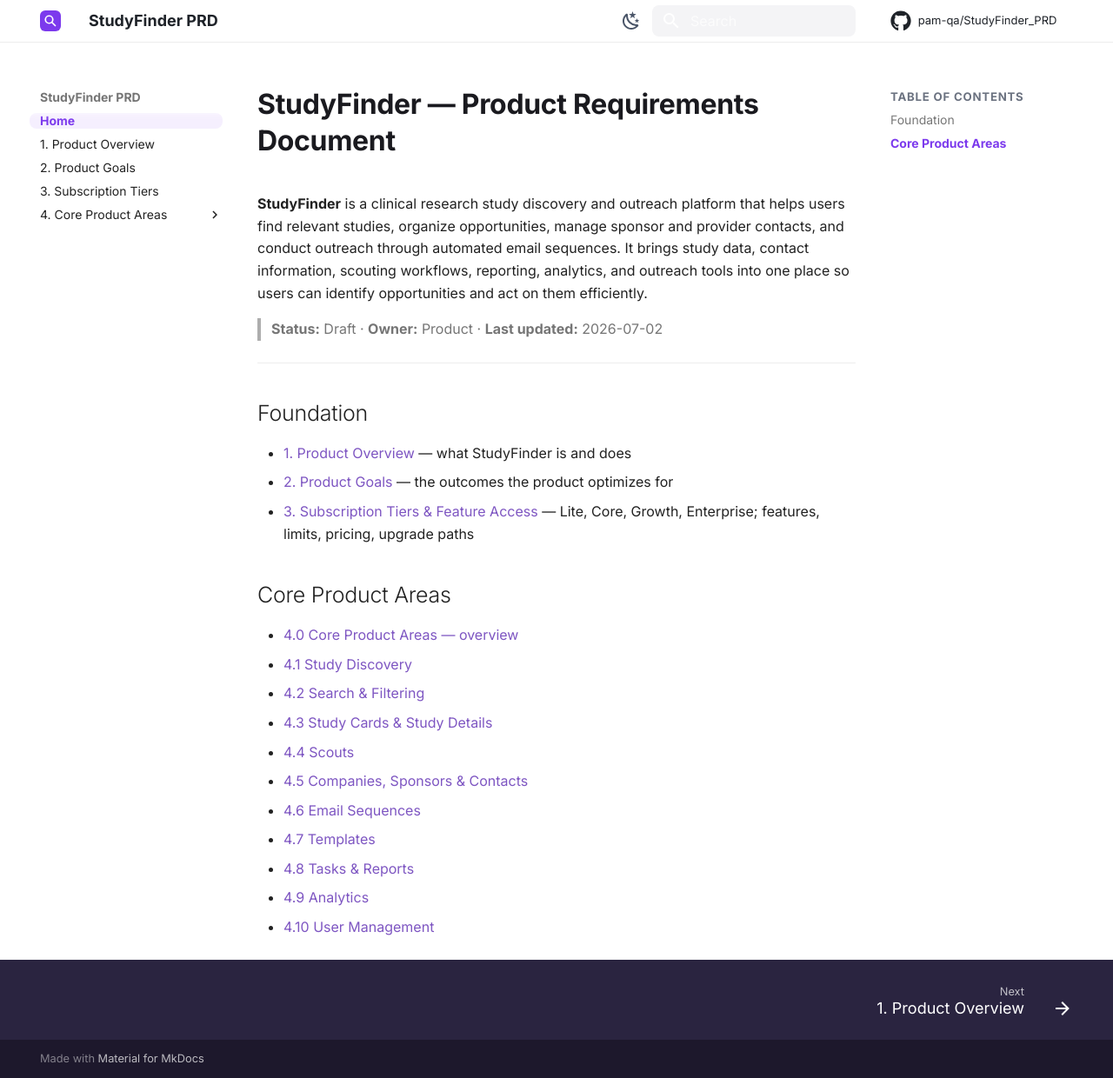
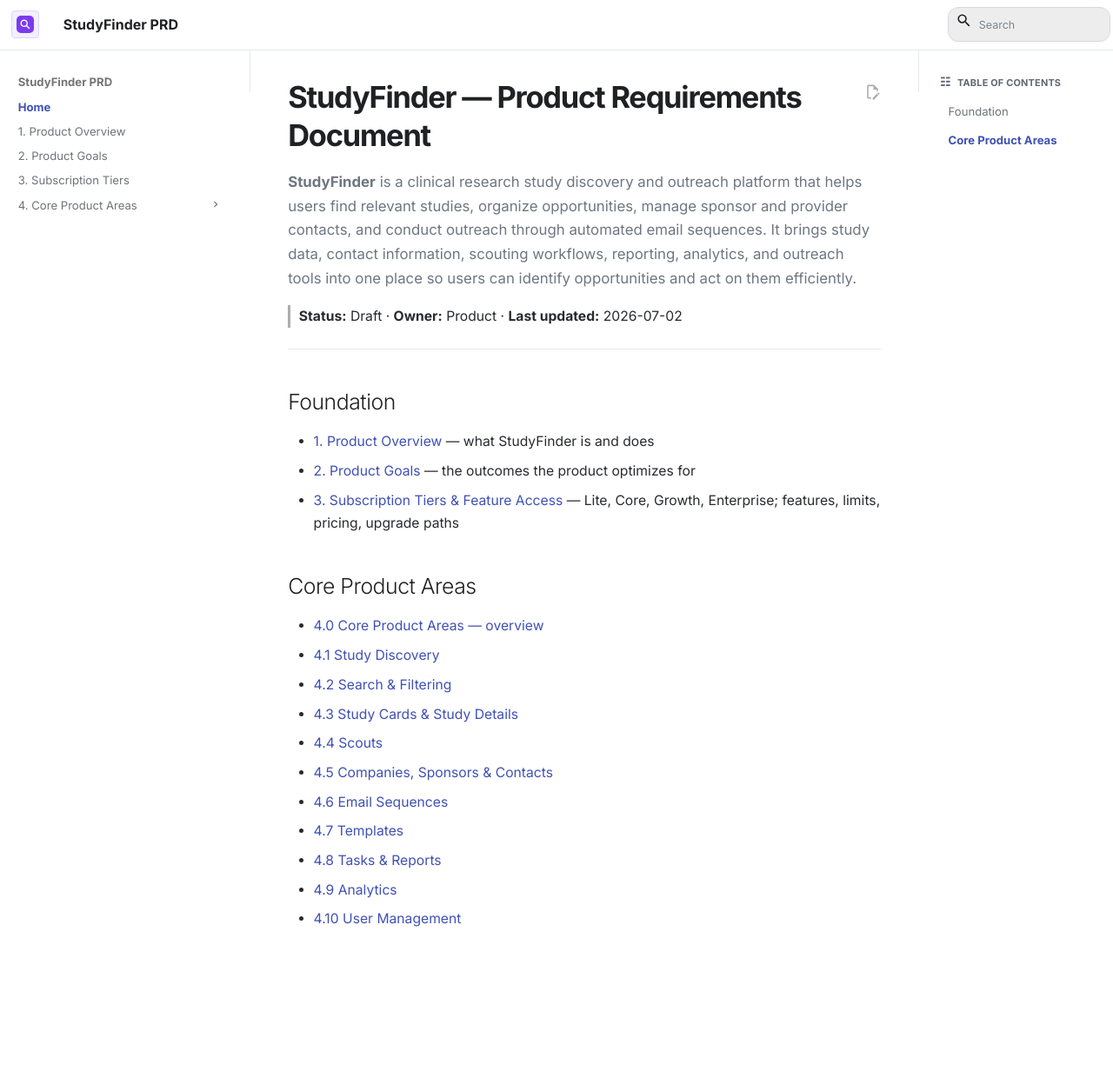
Before and after one commit to pam-qa/StudyFinder_PRD, an MkDocs documentation site: the page built from docs/index.md, in a window 1280 px wide and 1240 px high. Shown: the whole window at 87% size. Built offline with MkDocs 1.6.1 and Material for MkDocs 9.7.7, drawn with Linux system fonts in a browser that asks for light colours; comment, search, counter and statistics services are not loaded.

Commit message:
publish white GitBook-style docs theme

```diff
--- a/docs/stylesheets/extra.css
+++ b/docs/stylesheets/extra.css
@@ -1,135 +1,96 @@
-/* ============================================================
-   StudyFinder PRD — Quri violet theme over a GitBook-style layout
-   Paging/layout pattern: MkDocs Material (sidebar + on-this-page + pager)
-   Color theme: Quri violet
-   ============================================================ */
-
 :root {
-  /* Quri violet palette */
-  --sf-violet:        #7C3AED;
-  --sf-violet-dark:   #6D28D9;
-  --sf-violet-light:  #8B5CF6;
-  --sf-violet-100:    #EDE9FE;
-  --sf-violet-tint:   rgba(124, 58, 237, 0.08);
-
-  --md-primary-fg-color:        var(--sf-violet);
-  --md-primary-fg-color--light: var(--sf-violet-light);
-  --md-primary-fg-color--dark:  var(--sf-violet-dark);
-
-  --md-accent-fg-color:             var(--sf-violet);
-  --md-accent-fg-color--transparent: var(--sf-violet-tint);
-
-  --md-typeset-a-color: var(--sf-violet);
+  color-scheme: light;
+  --sf-accent: #7c3aed;
+  --sf-border: #e6e8ec;
+  --sf-muted: #6f7682;
+  --md-primary-fg-color: #fff;
+  --md-accent-fg-color: var(--sf-accent);
+  --md-typeset-a-color: var(--sf-accent);
+  --md-default-bg-color: #fff;
+  --md-default-fg-color: #202124;
 }
 
-/* ---------- White, GitBook-style header (not a solid purple bar) ---------- */
+html { font-size: 16px; }
+html, body { background: #fff; }
+body { color: #202124; }
+
 .md-header {
-  background-color: #ffffff;
-  color: #1f2329;
-  border-bottom: 1px solid rgba(0, 0, 0, 0.07);
+  height: 3.6rem;
+  background: #fff;
+  color: #202124;
+  border-bottom: 1px solid var(--sf-border);
   box-shadow: none;
 }
-.md-header__title {
-  color: #1f2329;
-  font-weight: 600;
+.md-header__inner { height: 100%; max-width: 1456px; }
+.md-header__button.md-logo { margin-right: .35rem; }
+.md-header__button.md-logo img, .md-header__button.md-logo svg {
+  width: 2rem; height: 2rem; padding: .32rem;
+  background: #f3efff; border: 1px solid #ded4fb; border-radius: 4px;
 }
-.md-header__button.md-icon,
-.md-header [type="checkbox"] + .md-icon {
-  color: #4a5568;
+.md-header__title { color: #202124; font-size: 1rem; font-weight: 650; }
+.md-header__topic:first-child { font-weight: inherit; }
+.md-header__button { color: #68707d; }
+.md-header__source, .md-header__option { display: none; }
+.md-search { margin-left: auto; max-width: 14rem; }
+.md-search__form {
+  height: 2.5rem; background: #fff; border: 1px solid #d6dbe3;
+  border-radius: 12px; box-shadow: 0 1px 2px rgba(23, 28, 38, .04);
 }
+.md-search__input { font-size: .78rem; }
+.md-search__input::placeholder { color: #7c8491; opacity: 1; }
+.md-search__icon { color: #6f7783; }
 
-/* Search field: light, rounded, like the reference top-right search */
-.md-search__form {
-  background-color: #f4f4f6;
-  border-radius: 8px;
-  box-shadow: none;
+.md-grid { max-width: 1456px; }
+.md-main__inner { margin-top: 0; }
+.md-sidebar { padding-top: 1.8rem; }
+.md-sidebar--primary { width: 18rem; border-right: 1px solid var(--sf-border); }
+.md-sidebar--secondary { width: 14rem; border-left: 1px solid var(--sf-border); }
+.md-sidebar__scrollwrap { margin: 0; }
+.md-sidebar--primary .md-sidebar__inner { padding: 0 1.6rem 6rem .7rem; }
+.md-sidebar--secondary .md-sidebar__inner { padding: 0 .6rem 0 1.5rem; }
+
+.md-nav { font-size: .82rem; }
+.md-nav__title { box-shadow: none; }
+.md-nav--primary > .md-nav__list > .md-nav__item > .md-nav__link { margin-top: .7rem; }
+.md-nav__link { margin-top: .9rem; color: #6f7379; }
+.md-nav__link:hover, .md-nav__link--active { color: var(--sf-accent); }
+.md-nav__link--active { font-weight: 600; }
+.md-nav--primary .md-nav__item > .md-nav__link--active {
+  margin-left: 0; padding-left: 0; background: transparent;
 }
-.md-search__form:hover {
-  background-color: #ececef;
+.md-nav--secondary .md-nav__title {
+  padding: 0; color: #5f6672; font-size: .68rem; font-weight: 700;
+  letter-spacing: .02em; text-transform: uppercase;
 }
-[data-md-toggle="search"]:checked ~ .md-header .md-search__form {
-  background-color: #ffffff;
+.md-nav--secondary .md-nav__title:before { content: "☷"; margin-right: .3rem; font-size: .85rem; }
+.md-nav--secondary .md-nav__link { margin-top: 1rem; }
+
+.md-content { min-width: 0; }
+.md-content__inner { max-width: 768px; margin: 0 auto; padding: 2rem 1.5rem 5rem; }
+.md-content__inner:before { display: none; }
+.md-typeset { font-size: .98rem; line-height: 1.65; }
+.md-typeset h1 {
+  margin: 0 0 .45rem; color: #202124; font-size: 2.15rem;
+  font-weight: 730; letter-spacing: -.035em;
 }
+.md-typeset h2 { margin-top: 2.65rem; font-size: 1.55rem; letter-spacing: -.02em; }
+.md-typeset h3 { margin-top: 2rem; }
+.md-typeset p, .md-typeset li { color: #292b30; }
+.md-typeset > p:first-of-type { color: var(--sf-muted); font-size: 1.05rem; }
+.md-typeset hr { border-color: var(--sf-border); }
+.md-typeset table:not([class]) { border: 1px solid var(--sf-border); box-shadow: none; }
+.md-typeset table:not([class]) th { background: #f8f6fd; }
+.md-typeset .headerlink { color: var(--sf-accent); }
 
-/* ---------- Sidebar: Quri-style active "pill" ---------- */
-.md-nav__link:hover {
-  color: var(--sf-violet);
+.md-footer { background: transparent; }
+.md-footer-meta { display: none; }
+.md-footer__inner { max-width: 768px; }
+
+@media screen and (max-width: 76.234375em) {
+  .md-sidebar--primary { border-right: 0; }
 }
-.md-nav__item .md-nav__link--active,
-.md-nav__link--active {
-  color: var(--sf-violet);
-  font-weight: 600;
+@media screen and (max-width: 59.984375em) {
+  .md-header { height: 3.2rem; }
+  .md-content__inner { padding: 1.5rem 1.15rem 4rem; }
+  .md-typeset h1 { font-size: 1.8rem; }
 }
-/* Lavender rounded highlight on the active page (matches Quri sidebar) */
-.md-nav--primary .md-nav__item > .md-nav__link--active {
-  background-color: var(--sf-violet-tint);
-  border-radius: 8px;
-  padding-left: 0.6rem;
-  margin-left: -0.6rem;
-}
-
-/* Section labels a touch stronger, GitBook-like */
-.md-nav__item--section > .md-nav__link {
-  font-weight: 600;
-  color: #1f2329;
-}
-
-/* ---------- Table of contents (right rail) ---------- */
-.md-nav--secondary .md-nav__title {
-  color: #6b7280;
-  font-size: 0.66rem;
-  text-transform: uppercase;
-  letter-spacing: 0.06em;
-}
-
-/* ---------- Content polish ---------- */
-.md-typeset h1 {
-  font-weight: 700;
-  color: #1a1a1f;
-}
-.md-typeset table:not([class]) th {
-  background-color: var(--sf-violet-100);
-  color: #3c2a70;
-}
-.md-typeset .md-button {
-  border-color: var(--sf-violet);
-  color: var(--sf-violet);
-}
-.md-typeset .md-button--primary {
-  background-color: var(--sf-violet);
-  border-color: var(--sf-violet);
-  color: #fff;
-}
-
-/* Footer prev/next pager (the Axie-style paging pattern) */
-.md-footer__link:hover {
-  opacity: 0.85;
-}
-.md-footer {
-  background-color: #2a2440;
-}
-
-/* ============================================================
-   Dark mode (slate) — violet-tinted to stay on brand
-   ============================================================ */
-[data-md-color-scheme="slate"] {
-  --md-primary-fg-color: var(--sf-violet-light);
-  --md-accent-fg-color:  #A78BFA;
-  --md-typeset-a-color:  #C4B5FD;
-  --md-hue: 260;
-}
-[data-md-color-scheme="slate"] .md-header {
-  background-color: #17141f;
-  color: #e6e1f0;
-  border-bottom: 1px solid rgba(255, 255, 255, 0.08);
-}
-[data-md-color-scheme="slate"] .md-header__title {
-  color: #e6e1f0;
-}
-[data-md-color-scheme="slate"] .md-search__form {
-  background-color: rgba(255, 255, 255, 0.08);
-}
-[data-md-color-scheme="slate"] .md-typeset table:not([class]) th {
-  background-color: rgba(124, 58, 237, 0.25);
-  color: #e6e1f0;
-}
--- a/mkdocs.yml
+++ b/mkdocs.yml
@@ -12,20 +12,9 @@ theme:
   icon:
     repo: fontawesome/brands/github
   palette:
-    - media: "(prefers-color-scheme: light)"
-      scheme: default
-      primary: deep purple
-      accent: deep purple
-      toggle:
-        icon: material/weather-night
-        name: Switch to dark mode
-    - media: "(prefers-color-scheme: dark)"
-      scheme: slate
-      primary: deep purple
-      accent: deep purple
-      toggle:
-        icon: material/weather-sunny
-        name: Switch to light mode
+    scheme: default
+    primary: white
+    accent: deep purple
   font:
     text: Inter
     code: Roboto Mono
@@ -42,6 +31,7 @@ theme:
     - search.highlight
     - search.share
     - content.code.copy
+    - content.action.edit
 
 extra_css:
   - stylesheets/extra.css
```
